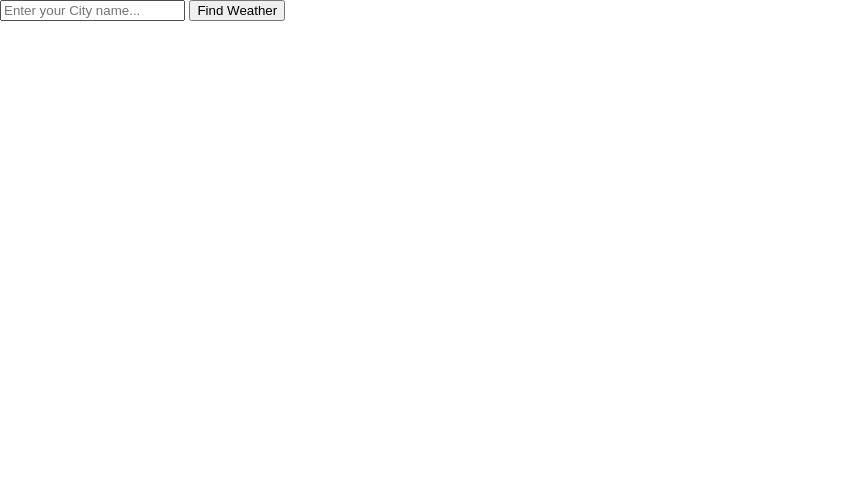
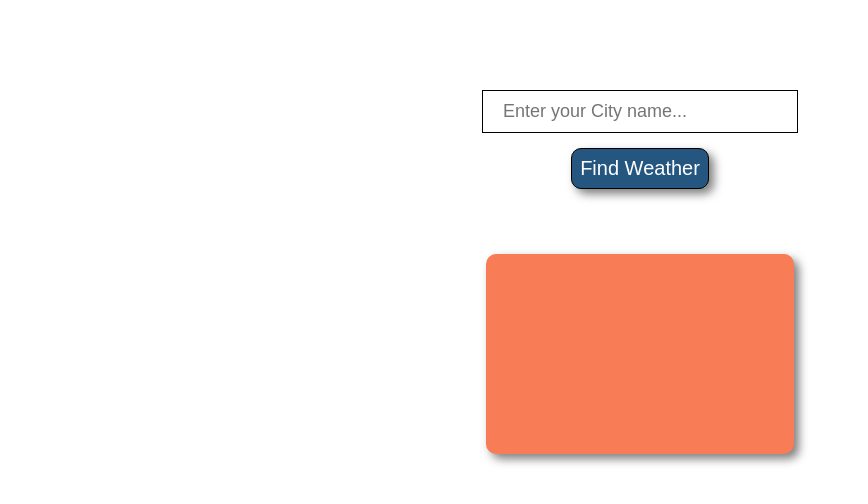
Before and after one commit to idnyaneshwaraxioned/Weatherapp, a plain HTML site: page index.html in a window 1280 px wide. Shown: the whole page, without its empty margins (0-868 px from the left). Drawn offline with Linux system fonts and the light colour scheme.

Commit message:
section main css Done

```diff
--- a/assets/css/style.css
+++ b/assets/css/style.css
@@ -103,52 +103,72 @@ li {
   width: 86%;
   margin: 0 auto;
 }
-/*=================================
-  Header styling starts here
-=================================*/
-
-
-
-
-
-
-/*=================================
-  Header styling ends here
-=================================*/
 
 /*=================================
   main styling starts here
 =================================*/
+main, .input {
+  padding: 20px;
+  margin: 20px 0;
+  display: flex;
+  justify-content: center;
+  align-items: center;
+  flex-direction: column;
+}
+
+.input input {
+  width: 100%;
+  padding: 10px 20px;
+  border: 1px solid #000;
+  outline: none;
+  margin: 10px 0;
+  font-size: 18px;
+}
+
+.btn {
+  padding: 8px;
+  margin: 5px 0;
+  border: 1px solid #000;
+  border-radius: 10px;
+  outline: none;
+  cursor: pointer;
+  font-size: 20px;
+  color: #fff;
+  background-color: #245680;
+  box-shadow: 5px 5px 10px rgba(0,0,0,.5);
+  transition: .3s;
+}
+
+.btn:hover {
+  color: #358acf;
+  background-color: #fff;
+  box-shadow: none;
+ }
+
+.weater-content {
+  width: 20%;
+  padding: 30px;
+  border-radius: 10px;
+  margin: 20px 0;
+  display: flex;
+  justify-content: center;
+  align-items: center;
+  flex-direction: column;
+  background-color: #f87c56;
+  box-shadow: 5px 5px 10px rgba(0,0,0,.5);
+}
+
+.weater-content span {
+  margin: 10px 0;
+  font-size: 20px;
+}
 
 
-
-
-
-
-
+figure {
+  width: 100px;
+  height: 100px;
+}
 
 /*=================================
   main styling ends here
 =================================*/
-
-/*=================================
-  footer styling starts here
-=================================*/
-
-
-
-
-
-
-
- /*=================================
-  footer styling ends here
-=================================*/
-
-/*media query starts*/
-/*media query for 995px starts here*/
-@media only screen and (max-width: 995px) {
-
-
-
-}
```
